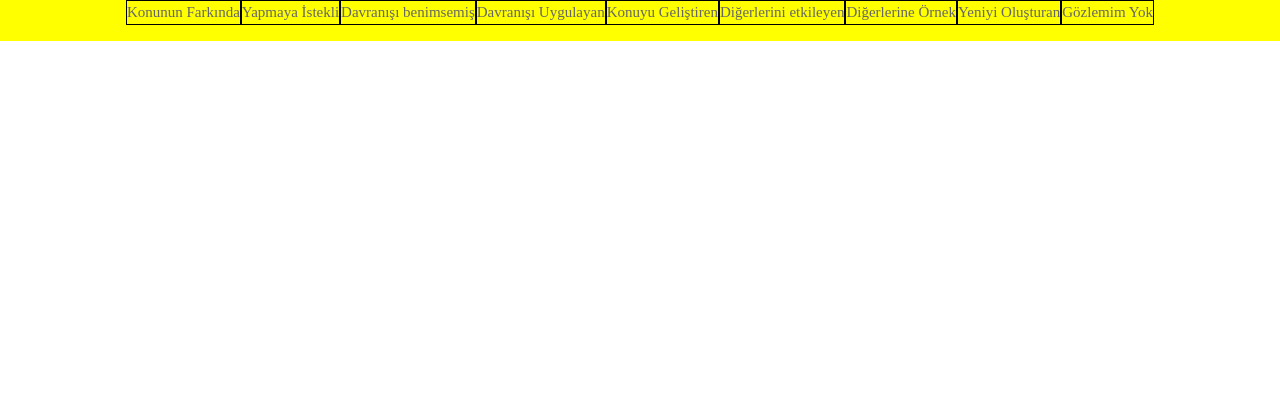
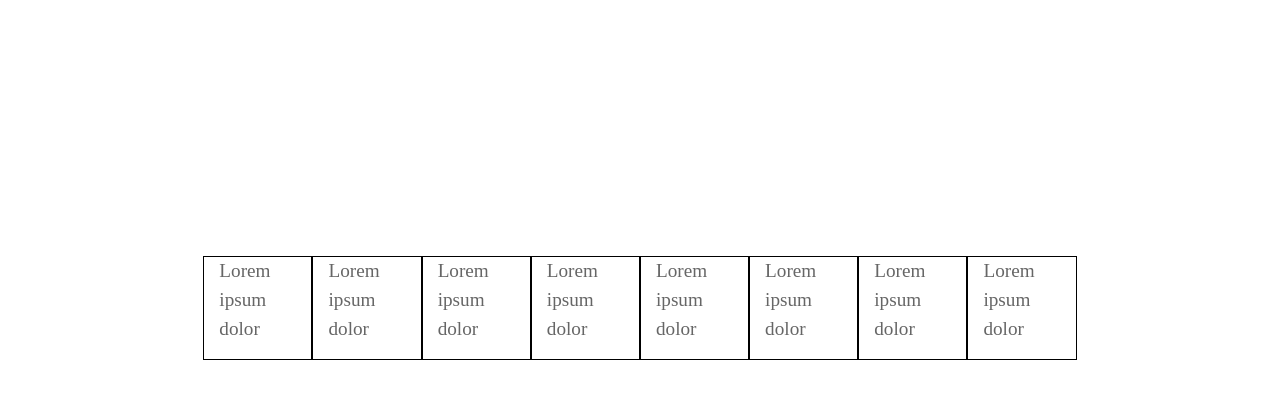
Before and after one commit to ayirtman/grandProject, a plain HTML site: page secondPage.html in a window 1280 px wide. Drawn offline with nearby package versions, Linux system fonts and the light colour scheme; a web font is replaced by a local one.

Commit message:
ikinci anket deneme

```diff
--- a/master.css
+++ b/master.css
@@ -155,14 +155,10 @@ input[type="range"]{
   background-color: red;
 }
 
-.second-part-question{
-  background-color: yellow;
-  display: flex;
-  justify-content: center;
-  align-items: center;
+.main-container{
+  margin: 20% 0;
 }
 
-.second-part-answer p{
-  font-size: 15px;
+.col-lg-1{
   border: 1px solid #000;
 }
--- a/secondPage.html
+++ b/secondPage.html
@@ -14,33 +14,38 @@
   <link rel="stylesheet" href="master.css">
 </head>
   <body>
-    <div class="second-part-question">
-      <div class="second-part-answer">
-        <p>Konunun Farkında</p>
+    <div class="main-container">
+      <div class="row">
+        <div class="col-lg-2 col-md-12">
+
         </div>
-      <div class="second-part-answer">
-        <p>Yapmaya İstekli</p>
+        <div class="col-lg-1 col-md-12">
+          <p>Lorem ipsum dolor</p>
         </div>
-      <div class="second-part-answer">
-        <p>Davranışı benimsemiş</p>
+        <div class="col-lg-1 col-md-12">
+          <p>Lorem ipsum dolor</p>
         </div>
-      <div class="second-part-answer">
-        <p>Davranışı Uygulayan</p>
+        <div class="col-lg-1 col-md-12">
+          <p>Lorem ipsum dolor</p>
         </div>
-      <div class="second-part-answer">
-        <p>Konuyu Geliştiren</p>
+        <div class="col-lg-1 col-md-12">
+          <p>Lorem ipsum dolor</p>
         </div>
-      <div class="second-part-answer">
-        <p>Diğerlerini etkileyen</p>
+        <div class="col-lg-1 col-md-12">
+          <p>Lorem ipsum dolor</p>
         </div>
-      <div class="second-part-answer">
-        <p>Diğerlerine Örnek</p>
+        <div class="col-lg-1 col-md-12">
+          <p>Lorem ipsum dolor</p>
         </div>
-      <div class="second-part-answer">
-        <p>Yeniyi Oluşturan</p>
+        <div class="col-lg-1 col-md-12">
+          <p>Lorem ipsum dolor</p>
         </div>
-      <div class="second-part-answer">
-        <p>Gözlemim Yok</p>
+        <div class="col-lg-1 col-md-12">
+          <p>Lorem ipsum dolor</p>
+        </div>
+        <div class="col-lg-2 col-md-12">
+
+        </div>
       </div>
     </div>
   </body>
```
Lines whose indentation alone changed are shown as unchanged.
